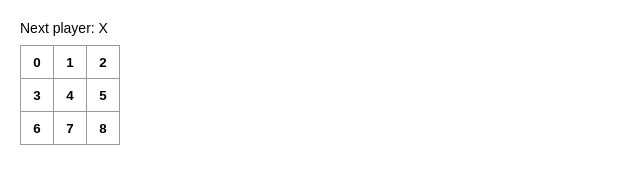
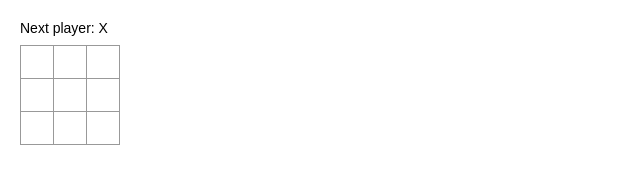
Before and after one commit to fcosueza/tic-tac-toe, a React (Create React App) app: page / in a window 1280 px wide. Shown: the top 195 px of the page, without its empty margins (0-640 px from the left). Built offline with nearby package versions, Linux system fonts and the light colour scheme.

Commit message:
Added state change on click

```diff
--- a/src/index.jsx
+++ b/src/index.js
@@ -3,8 +3,19 @@
 import "./index.css";
 
 class Square extends React.Component {
+  constructor(props) {
+    super(props);
+    this.state = {
+      value: null
+    };
+  }
+
   render() {
-    return <button className="square">{this.props.value}</button>;
+    return (
+      <button className="square" onClick={() => this.setState({ value: "X" })}>
+        {this.state.value}
+      </button>
+    );
   }
 }
 
```
